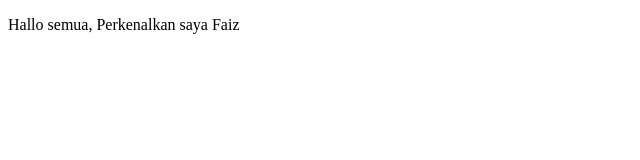
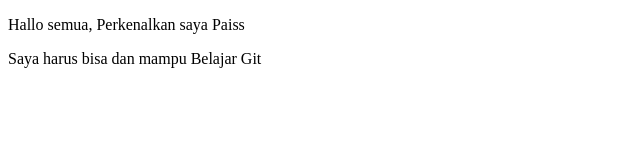
Before and after one commit to faizadiyatma711-hub/belajar-git, a plain HTML site: page index.html in a window 1280 px wide. Shown: the whole page, without its empty margins (0-640 px from the left). Drawn offline with Linux system fonts and the light colour scheme.

Commit message:
belajar git greget!

```diff
--- a/index.html
+++ b/index.html
@@ -6,6 +6,7 @@
     <title>Belajar Git - Project Pertama</title>
 </head>
 <body>
-    <p>Hallo semua, Perkenalkan saya Faiz</p>
+    <p>Hallo semua, Perkenalkan saya Paiss</p>
+    <p>Saya harus bisa dan mampu Belajar Git</p>
 </body>
 </html>
```
